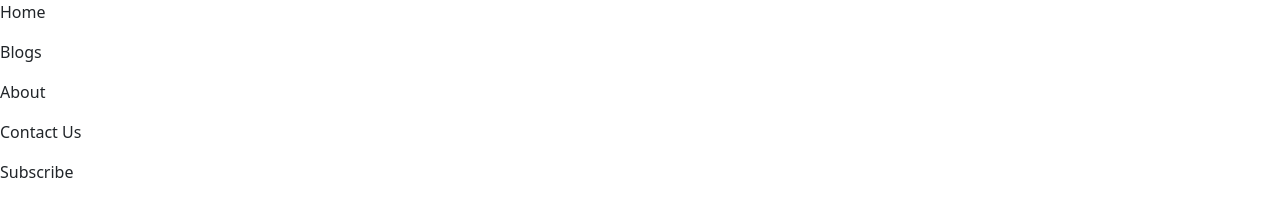
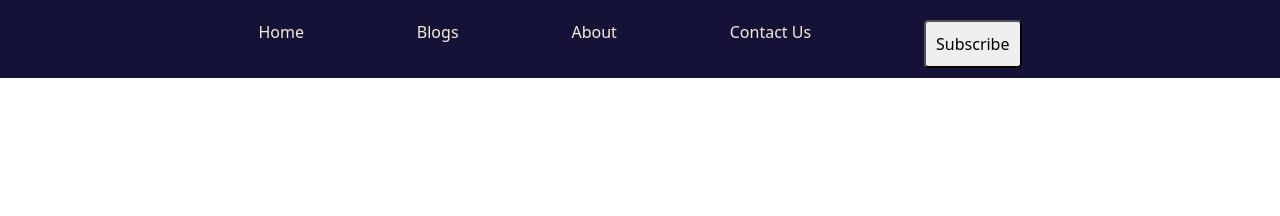
Before and after one commit to itrigog-esliceu/Practica_Bootstrap, a plain HTML site: page home_boots.html in a window 1280 px wide. Drawn offline with nearby package versions, Linux system fonts and the light colour scheme.

Commit message:
he posat els estils del container

```diff
--- a/css/blog.css
+++ b/css/blog.css
@@ -0,0 +1,34 @@
+* {
+    margin: 0;
+    padding: 0;
+}
+
+.tab-container-1 {
+    display: flex;
+    width: 70%;
+    margin: 0 auto;
+    justify-content: space-around;
+    padding: 10px;
+    padding-top: 20px;
+    text-align: center;
+    color: antiquewhite;
+
+}
+
+.tab-container-1 div:hover  {
+    color: rgb(255, 255, 255);
+    cursor: pointer;
+}
+
+.pestanyes {
+    background-color: rgb(21, 18, 56);
+}
+
+.tab-1 {
+    text-align: unset;
+}
+
+.nav-button {
+    border-radius: 4px;
+    padding: 10px;
+}
--- a/blog.html
+++ b/home_boots.html
@@ -8,9 +8,9 @@
     <link rel="stylesheet" href="css/blog.css">
 </head>
 <body>
-    <div class="custom-container"></div>
+    <div class="custom-container">
         <section class="pestanyes">
-            <divc class="tab-container-1">
+            <div class="tab-container-1">
                 <div class="tab-1">
                     <p>Home</p>
                 </div>
@@ -23,14 +23,11 @@
                 <div class="tab-4">
                     <p>Contact Us</p>
                 </div>
-                <div class="tab-4">
-                    <div class="button">
-                        <p>Subscribe</p>
-                    </div>
+                <div class="tab-5">
+                    <button class="nav-button">Subscribe</button>
                 </div>
-
-
-            </divc>
+            </div>
         </section>
+    </div>
 </body>
 </html>
```
Also changed, not shown: img/img_blog1.jpeg (added).
